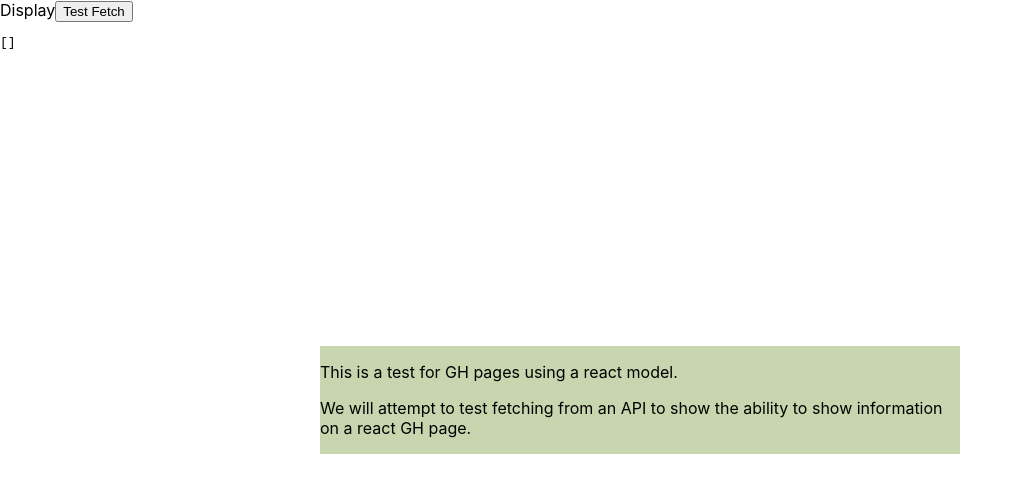
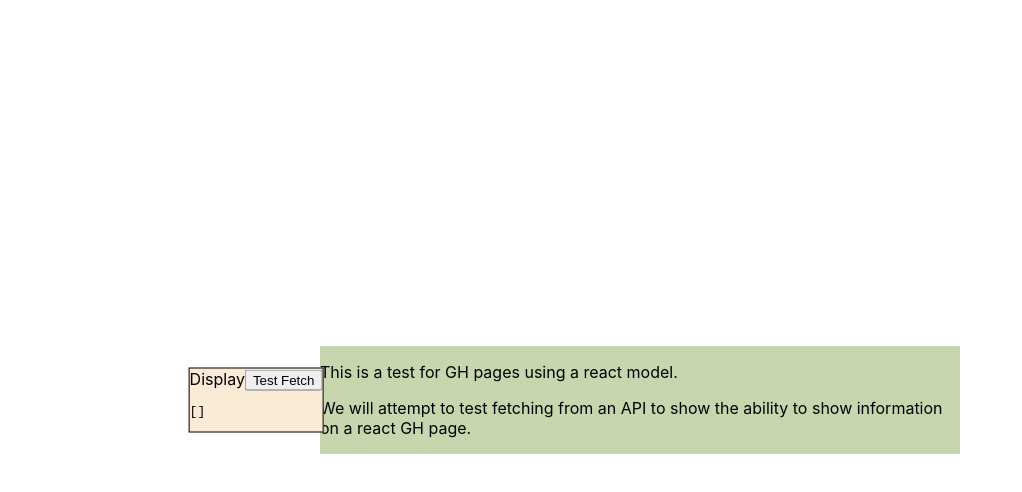
Before and after one commit to jwong65/ProjectDatabase, a React (Create React App) app: page / in a window 1280 px wide. Shown: the top 492 px of the page, without its empty margins (0-1022 px from the left). Built offline with nearby package versions, Linux system fonts and the light colour scheme.

Commit message:
Added the display component and it does work with the fetch that brings up raw json.

```diff
--- a/src/App.js
+++ b/src/App.js
@@ -1,5 +1,5 @@
+import Display from './components/Display';
 import './sass/style.css'
-import Display from './components/Display';
 
 function App() {
 
@@ -9,7 +9,7 @@ return (
         <p>This is a test for GH pages using a react model.</p>
         <p>We will attempt to test fetching from an API to show the ability to show information on a react GH page.</p>
       </div>
-      <Display className='display'/>
+      <Display/>
     </div>
   );
 }
--- a/src/components/Display.js
+++ b/src/components/Display.js
@@ -1,5 +1,6 @@
 import React from 'react'
 import { useState } from 'react';
+import '../sass/style.css'
 
 export default function Display() {
 
@@ -15,7 +16,7 @@ const fetchInfo =() =>{
   })
 }
   return (
-    <div>Display
+    <div className='display'>Display
     <button onClick={fetchInfo}> Test Fetch</button>
     <pre>
     {JSON.stringify(pokedata, null, 2)}</pre>
--- a/src/sass/style.css
+++ b/src/sass/style.css
@@ -10,8 +10,9 @@
 .display {
   position: absolute;
   top: 50%;
-  left: 50%;
+  left: 20%;
   transform: translate(-50%, -50%);
+  border: 1px solid black;
   background-color: antiquewhite;
 }
 
--- a/src/sass/styles.scss
+++ b/src/sass/styles.scss
@@ -8,6 +8,7 @@
 }
 .display{
     @include center;
+    border: 1px solid black;
     background-color: antiquewhite;
 }
 form{
```
Also changed, not shown: 1 other file (tests, documents, lock files or other folders).
